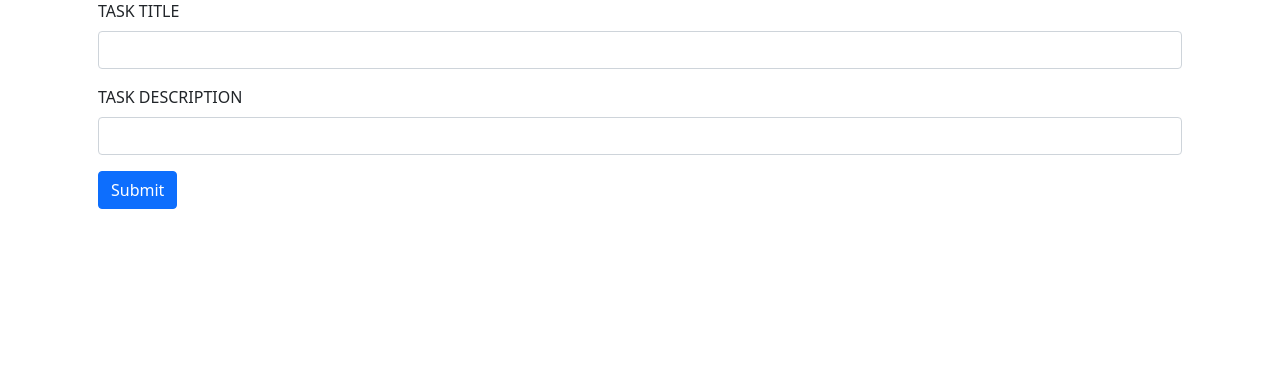
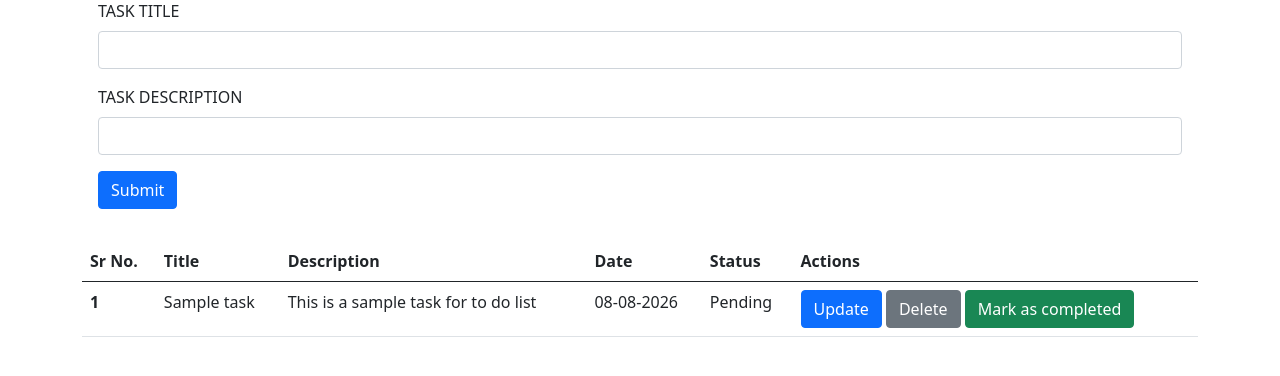
Before and after one commit to khushabupatrikar7-code/To-do-listt, a Flask app: page / in a window 1280 px wide. Shown: the part 145-521 px from the top of the page. Run offline with Flask 3, Linux system fonts and the light colour scheme.

Commit message:
added update.html

```diff
--- a/app.py
+++ b/app.py
@@ -3,15 +3,15 @@ from flask import Flask  ,render_template
 app = Flask(__name__)
 
 todos =[
-    {"sno": 1, "title": "Sample task", "desc": "This is a sample task  for to do list", "status": "Pending"}
+    {"sr no": 1, "title": "Sample task", "desc": "This is a sample task  for to do list", "date_created":"08-08-2026","status": "Pending"}
 
 ]
 
 @app.route("/") #decorator
 def home():
-    return render_template("index.html")
+    return render_template("index.html", allTodos = todos)
 
 
 
 if(__name__ == "__main__"):
-    app.run(debug=True)
+    app.run(debug=True, port=5000)
--- a/templates/index.html
+++ b/templates/index.html
@@ -19,4 +19,50 @@
 
   </div>
 </div>
-{% endblock body %}
+
+<div class="container my-3">
+  <div class="" container2 my-3 rounded p-3">
+
+    {%if allTodos|length == 0%}
+    <div class="alert alert-info" role="alert">
+      No tasks yet, Add one!
+    </div>
+
+    {%else%}
+
+    <table class="table">
+      <thead>
+        <tr>
+          <th scope="col">Sr No.</th>
+          <th scope="col">Title</th>
+          <th scope="col">Description</th>
+          <th scope="col">Date</th>
+          <th scope="col">Status</th>
+          <th scope="col">Actions</th>
+
+        </tr>
+      </thead>
+
+      <tbody>
+        {%for todo in allTodos%}
+        <tr>
+          <th scope="row"> {{loop.index}}</th>
+          <td>{{todo.title}}</td>
+          <td>{{todo.desc}}</td>
+          <td>{{todo.date_created}}</td>
+          <td>{{todo.status}}</td>
+          <td>
+            <button type="button" class="btn btn-primary">Update</button>
+            <button type="button" class="btn btn-secondary">Delete</button>
+            <button type="button" class="btn btn-success">Mark as completed</button>
+          </td>
+        </tr>
+        {%endfor%}
+      </tbody>
+
+    </table>
+    {% endif %}
+  </div>
+</div>
+
+{%endblock body%}
```
Also changed, not shown: templates/update.html (added, +23 -0 lines).
